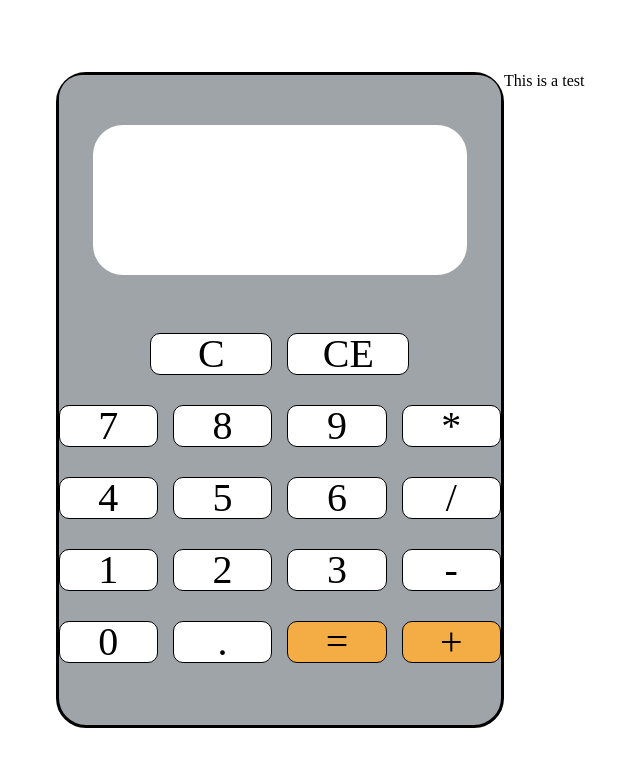
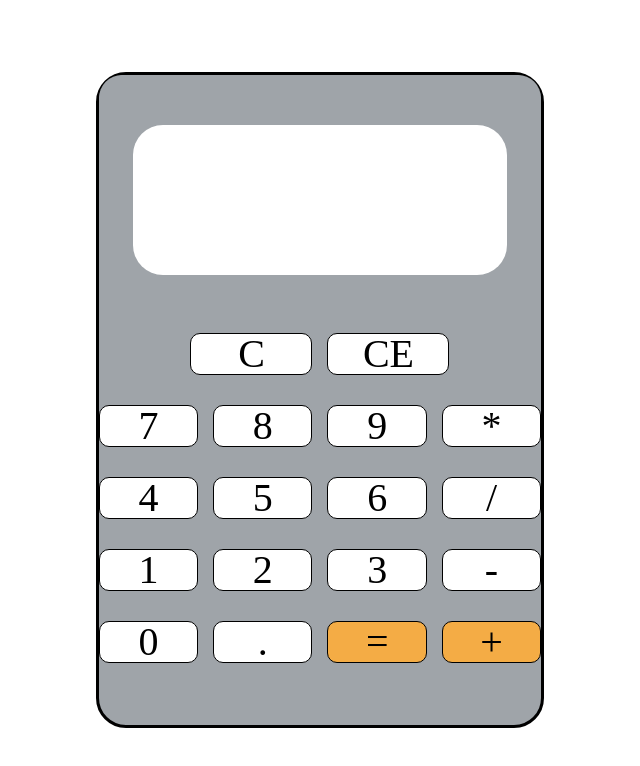
Before and after one commit to APresta19/calculator, a plain HTML site: page index.html in a window 1280 px wide. Shown: the whole page, without its empty margins (320-960 px from the left). Drawn offline with Linux system fonts and the light colour scheme.

Commit message:
Removed test div

```diff
--- a/index.html
+++ b/index.html
@@ -42,7 +42,6 @@
             </div>
         </div>
     </div>
-    <div> This is a test</div>
     <script src="calc.js"></script>
 </body>
 </html>
```
